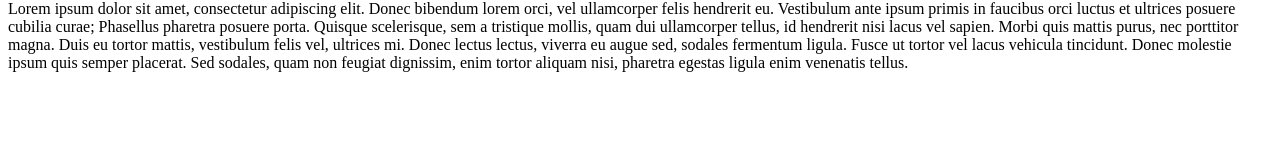
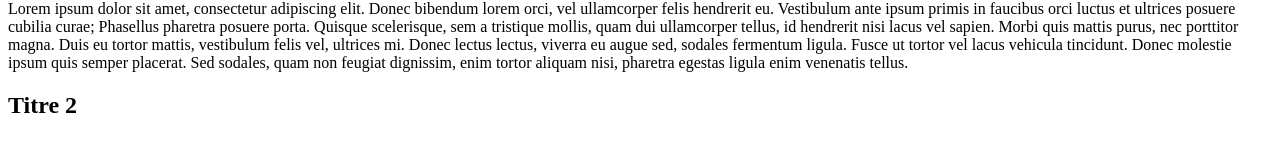
Before and after one commit to GrischK/WCS-Git-GitHub-6-Revert, a plain HTML site: page index.html in a window 1280 px wide. Shown: the part 160-312 px from the top of the page. Drawn offline with Linux system fonts and the light colour scheme.

Commit message:
ajout h2

```diff
--- a/index.html
+++ b/index.html
@@ -16,5 +16,8 @@
     <p>
         Lorem ipsum dolor sit amet, consectetur adipiscing elit. Donec bibendum lorem orci, vel ullamcorper felis hendrerit eu. Vestibulum ante ipsum primis in faucibus orci luctus et ultrices posuere cubilia curae; Phasellus pharetra posuere porta. Quisque scelerisque, sem a tristique mollis, quam dui ullamcorper tellus, id hendrerit nisi lacus vel sapien. Morbi quis mattis purus, nec porttitor magna. Duis eu tortor mattis, vestibulum felis vel, ultrices mi. Donec lectus lectus, viverra eu augue sed, sodales fermentum ligula. Fusce ut tortor vel lacus vehicula tincidunt. Donec molestie ipsum quis semper placerat. Sed sodales, quam non feugiat dignissim, enim tortor aliquam nisi, pharetra egestas ligula enim venenatis tellus.
     </p>
+    <h2>
+        Titre 2
+    </h2>
 </body>
 </html>
```
